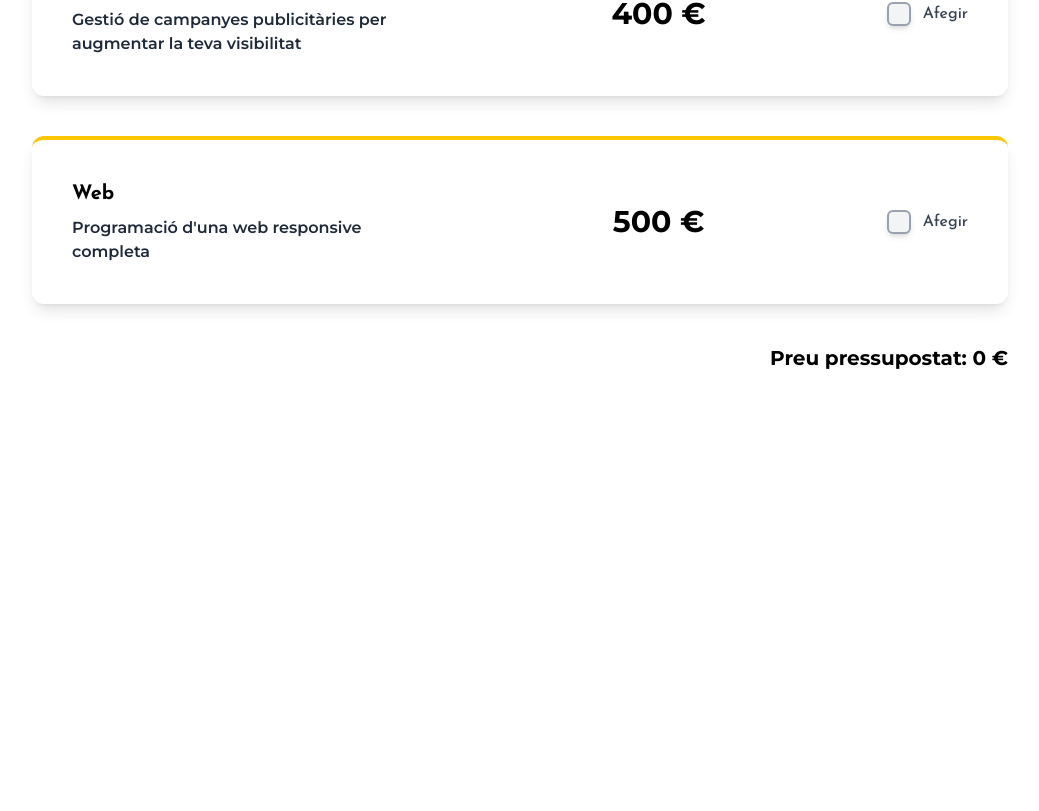
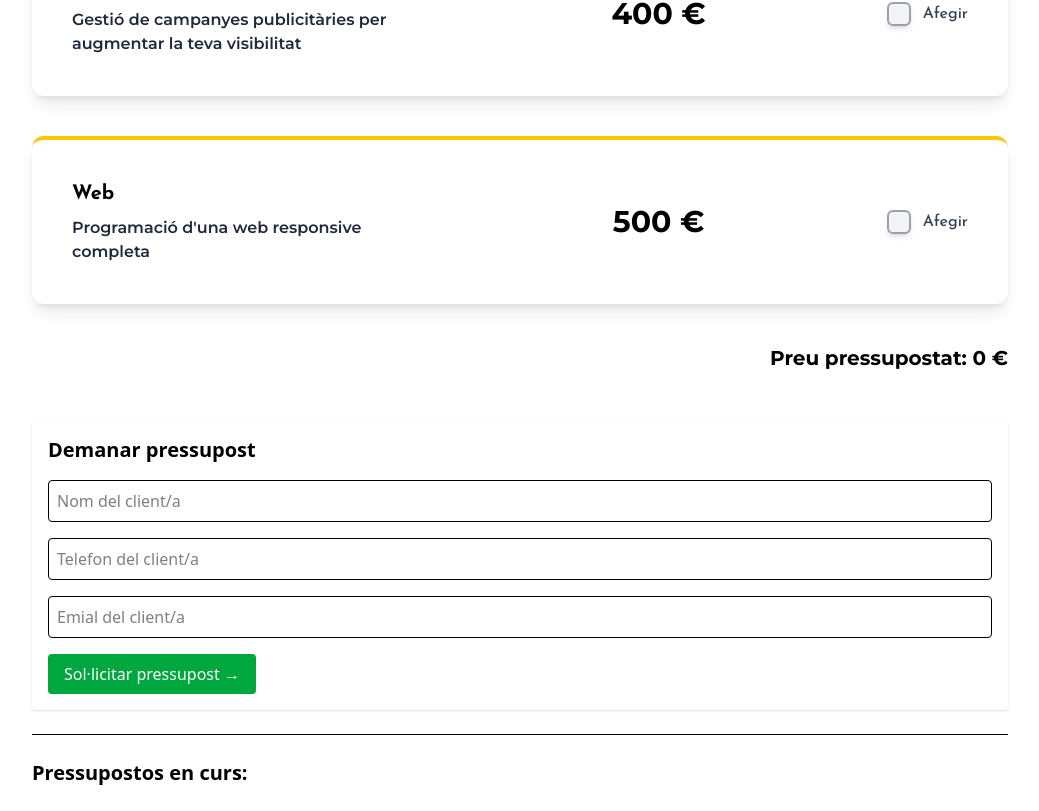
Before and after one commit to JlBestMc/S6.-Budget-Website, a React (Vite) app: page /calculator in a window 1280 px wide. Shown: the part 684-1495 px from the top of the page, without its empty margins (120-1159 px from the left). Before the commit the page ends 1080 px from the top, so only its background shows below. Built offline with nearby package versions, Linux system fonts and the light colour scheme.

Commit message:
BudgetForm component and BudgetList component added, along with budget types. CalculatorPage updated to include these components.

```diff
--- /dev/null
+++ b/src/features/budgetForm/components/BudgetForm.tsx
@@ -0,0 +1,54 @@
+import React from "react";
+
+interface BudgetFormProps {
+  form: { clientName: string; clientPhone: string; clientEmail: string };
+  setForm: React.Dispatch<
+    React.SetStateAction<{
+      clientName: string;
+      clientPhone: string;
+      clientEmail: string;
+    }>
+  >;
+  onSubmit: () => void;
+}
+
+export default function BudgetForm ({ form, setForm, onSubmit }: BudgetFormProps) {
+  return (
+    <div className="bg-white p-4 rounded shadow space-y-4">
+      <h2 className="text-xl font-bold">Demanar pressupost</h2>
+      <input
+        className="border p-2 w-full rounded"
+        type="text"
+        placeholder="Nom del client/a"
+        value={form.clientName}
+        onChange={(e) => setForm((f) => ({ ...f, clientName: e.target.value }))}
+      />
+      <input
+        className="border p-2 w-full rounded"
+        type="tel"
+        pattern="[0-9]*"
+        inputMode="numeric"
+        placeholder="Telefon del client/a"
+        value={form.clientPhone}
+        onChange={(e) =>
+          setForm((f) => ({ ...f, clientPhone: e.target.value }))
+        }
+      />
+      <input
+        className="border p-2 w-full rounded"
+        type="text"
+        placeholder="Emial del client/a"
+        value={form.clientEmail}
+        onChange={(e) =>
+          setForm((f) => ({ ...f, clientEmail: e.target.value }))
+        }
+      />
+      <button
+        onClick={onSubmit}
+        className="bg-green-600 text-white py-2 px-4 rounded hover:bg-green-700"
+      >
+        Sol·licitar pressupost →
+      </button>
+    </div>
+  );
+};
--- /dev/null
+++ b/src/features/budgetForm/components/BudgetList.tsx
@@ -0,0 +1,28 @@
+import type { Budget } from "../types/budgetTypes";
+import { SERVICES } from "../../cards/data/services";
+
+interface BudgetListProps {
+  budgets: Budget[];
+}
+
+export default function BudgetList({ budgets }: BudgetListProps) {
+  return (
+    <div className="space-y-4">
+      <h2 className="text-xl font-bold">Pressupostos en curs:</h2>
+      {budgets.map((budget) => (
+        <div key={budget.id} className="bg-white p-4 rounded shadow">
+          <h3 className="font-bold">{budget.clientName}</h3>
+          <p className="italic text-sm text-gray-500">{budget.clientEmail}</p>
+          <p className="italic text-sm text-gray-500">{budget.clientPhone}</p>
+          <ul className="my-2 list-disc list-inside">
+            {budget.selectedServices.map((id) => {
+              const service = SERVICES.find((s) => s.id === id);
+              return <li key={id}>{service?.title || "Servei desconegut"}</li>;
+            })}
+          </ul>
+          <p className="font-bold">Total: {budget.total} €</p>
+        </div>
+      ))}
+    </div>
+  );
+};
--- /dev/null
+++ b/src/features/budgetForm/types/budgetTypes.ts
@@ -0,0 +1,8 @@
+export interface Budget {
+  id: number;
+  clientName: string;
+  clientPhone: string;
+  clientEmail: string;
+  selectedServices: number[];
+  total: number;
+}
--- a/src/pages/CalculatorPage.tsx
+++ b/src/pages/CalculatorPage.tsx
@@ -4,6 +4,10 @@ import { calculateTotal } from "../features/cards/lib/calculateTotal";
 import { useSelectableServices } from "../features/cards/hooks/useSelectableCard";
 import iconHeader from "../assets/iconHeader.svg";
 import boostGreen from "../assets/boost-green.png";
+import BudgetForm from "../features/budgetForm/components/BudgetForm";
+import BudgetList from "../features/budgetForm/components/BudgetList";
+import type { Budget } from "../features/budgetForm/types/budgetTypes";
+import { useState } from "react";
 
 export default function CalculatorPage() {
   const {
@@ -15,10 +19,28 @@ export default function CalculatorPage() {
     setNumLanguages,
   } = useSelectableServices();
 
-  const total = calculateTotal(selected, SERVICES, {
+  const [budgets, setBudgets] = useState<Budget[]>([]);
+  const [form, setForm] = useState({ clientName: "", clientPhone: "", clientEmail: "" });
+
+   const total = calculateTotal(selected, SERVICES, {
     pages: numPages,
     languages: numLanguages,
   });
+
+  const handleAddBudget = () => {
+    const newBudget: Budget = {
+      id: Date.now(),
+      clientName: form.clientName,
+      clientPhone: form.clientPhone,
+      clientEmail: form.clientEmail,
+      selectedServices: selected,
+      total,
+    };
+
+    setBudgets((prev) => [...prev, newBudget]);
+    setForm({ clientName: "", clientPhone: "", clientEmail: "" });
+  };
+
 
   return (
     <>
@@ -77,6 +99,11 @@ export default function CalculatorPage() {
           Preu pressupostat: {total} €
         </div>
       </div>
+      <div className="max-w-5xl mx-auto p-6 space-y-6">
+        <BudgetForm form={form} setForm={setForm} onSubmit={handleAddBudget} />
+        <hr />
+        <BudgetList budgets={budgets} />
+      </div>
     </>
   );
 }
```
